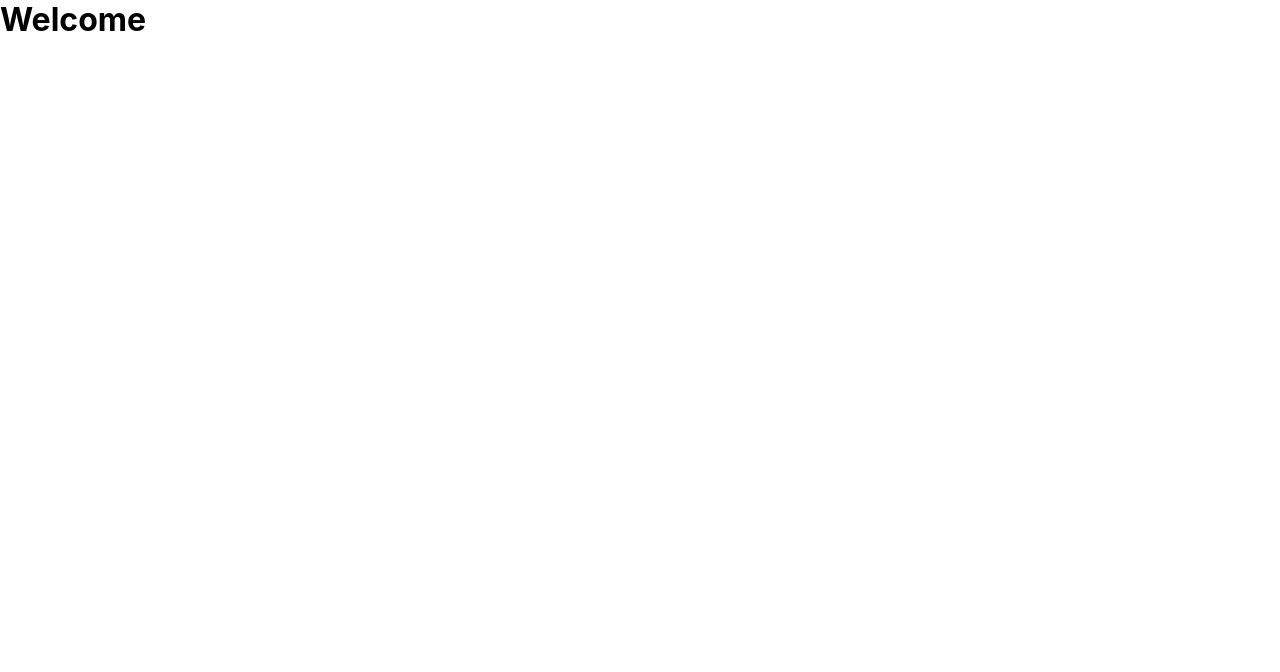
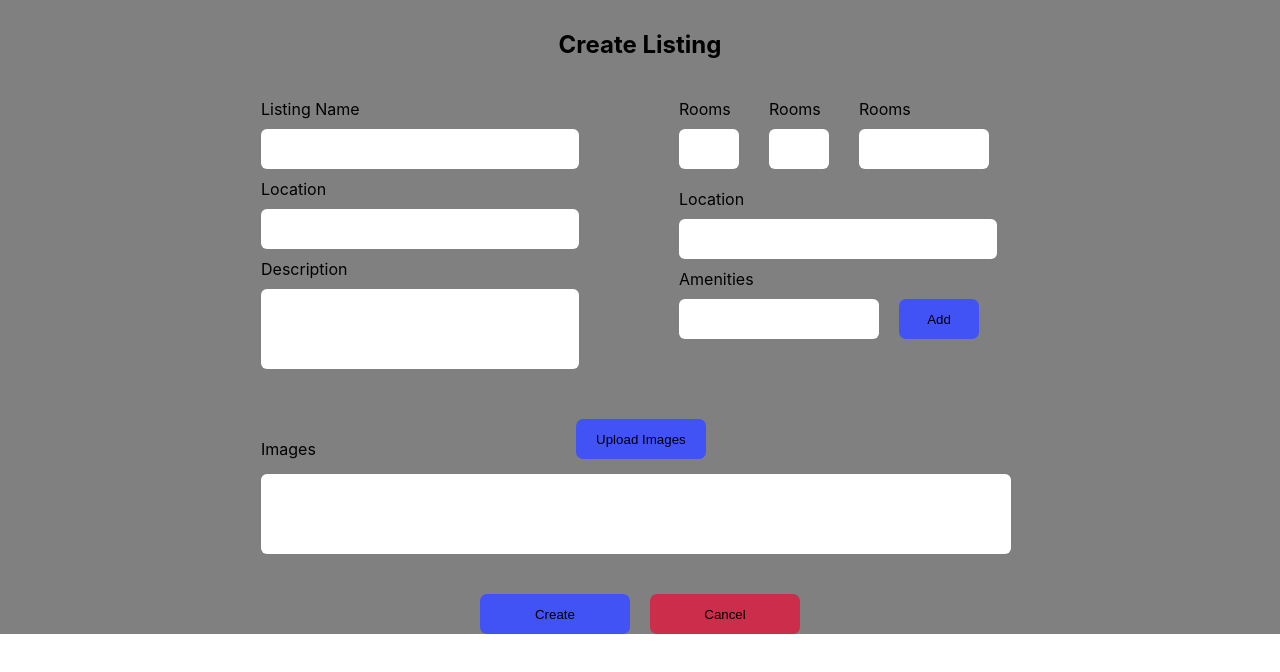
Before and after one commit to Ngcebenhle/Capstone-Project-Air-BnB, a React (Create React App) app: page / in a window 1280 px wide. Shown: the top 672 px of the page. Built offline with nearby package versions, Linux system fonts and the light colour scheme.

Commit message:
Created And Added Basis HTML and CSS structure for thr Create Listing Form

```diff
--- a/src/App.js
+++ b/src/App.js
@@ -1,9 +1,10 @@
 import './App.css';
+import CreateListingForm from './Components/CreateListingForm/CreateListingForm';
 
 function App() {
   return (
     <div className="App">
-      <h1>Welcome</h1>
+      <CreateListingForm/>
     </div>
   );
 }
--- /dev/null
+++ b/src/Components/CreateListingForm/CreateListingForm.css
@@ -0,0 +1,215 @@
+*{
+    margin: 0px;
+    padding: 0px;
+    box-sizing: border-box;
+}
+.CreateListingForm{
+    width: 100%;
+    height: 100%;
+    display: flex;
+    flex-direction: column;
+    align-items: center;
+    justify-content: center;
+    background-color: gray;
+}
+h2{
+    margin: 30px 0px 30px 0px;
+}
+.section1{
+    display: flex;
+
+}
+.sideA{
+    margin-right: 50px;
+}
+.section1 > div{
+    max-width: 381px;
+}
+/* Listing Name Input field */
+.listingName{
+    display: flex;
+    flex-direction: column;
+    margin: 10px 0px;
+}
+.listingName > span{
+ margin-bottom: 5px;
+}
+.listingName > input{
+ margin-top: 5px;
+ width: 318px;
+ height: 40px;
+ border-radius: 6px;
+ border: none;
+}
+
+/* Location input field */
+
+.location{
+ display: flex;
+ flex-direction: column;
+ margin: 10px 0px;
+}
+.location > span{
+ margin-bottom: 5px;
+}
+.location > input{
+ margin-top: 5px;
+ width: 318px;
+ height: 40px;
+ border-radius: 6px;
+ border: none;
+}
+
+/* Description input Field */
+
+.Description{
+    display: flex;
+    flex-direction: column;
+    margin: 10px 0px;
+   }
+   .Description > span{
+    margin-bottom: 5px;
+   }
+   .Description > input{
+    margin-top: 5px;
+    width: 318px;
+    height: 80px;
+    border-radius: 6px;
+    border: none;
+   }
+
+/* Side B */
+.sideB{
+    margin-left: 50px;
+}
+.roomsBathsTypes{
+    display: flex;
+
+}
+/* Rooms Baths Tytpes */
+
+.rooms{
+    display: flex;
+    flex-direction: column;
+    margin: 10px 0px;
+    margin-right: 30px;
+   }
+   .rooms > span{
+    margin-bottom: 5px;
+   }
+   .rooms > input{
+    margin-top: 5px;
+    width: 60px;
+    height: 40px;
+    border-radius: 6px;
+    border: none;
+   }
+
+   .baths{
+    display: flex;
+    flex-direction: column;
+    margin: 10px 0px;
+    margin-right: 30px;
+   }
+   .baths > span{
+    margin-bottom: 5px;
+   }
+   .baths > input{
+    margin-top: 5px;
+    width: 60px;
+    height: 40px;
+    border-radius: 6px;
+    border: none;
+   }
+
+   .types{
+    display: flex;
+    flex-direction: column;
+    margin: 10px 0px;
+    margin-right: 30px;
+   }
+   .types > span{
+    margin-bottom: 5px;
+   }
+   .types > input{
+    margin-top: 5px;
+    width: 130px;
+    height: 40px;
+    border-radius: 6px;
+    border: none;
+   }
+
+   /* Ameneties */
+
+   .amenities{
+    margin: 10px 0px;
+    margin-right: 30px;
+   }
+   .amenities > div {
+    display: flex;
+    margin: 10px 0px;
+   }
+   .amenities > span{
+    margin-bottom: 5px;
+   }
+   .content > input{
+    width: 200px;
+    height: 40px;
+    border-radius: 6px;
+    border: none;
+    margin-right: 20px;
+   }
+   .content > button {
+    width: 80px;
+    height: 40px;
+    border-radius: 7px;
+    border: none;
+    background-color: rgb(65, 83, 245);
+   }
+
+.section2{
+max-width: 750px;
+margin: 40px 0px;
+}
+.details{
+    display: flex;
+    flex-direction: row;
+    margin-bottom: 10px;
+    align-items: end;
+}
+.details > span {
+    margin-right: 260px;
+}
+.details > button{
+    width: 130px;
+    height: 40px;
+    border-radius: 7px;
+    border: none;
+    background-color: rgb(65, 83, 245);
+}
+.section2 > input  {
+    width: 750px;
+    margin-top: 5px;
+    height: 80px;
+    border-radius: 6px;
+    border: none;
+}
+.submitButtons{
+    display: flex;
+    justify-content: center;
+}
+.submitButtons > button {
+    width: 150px;
+    height: 40px;
+    border-radius: 7px;
+    border: none;
+    margin: 0px 10px 0px 10px;
+
+}
+.create{
+    background-color: rgb(65, 83, 245);
+}
+.cancel{
+    background-color: rgb(204, 45, 74);
+
+}
--- /dev/null
+++ b/src/Components/CreateListingForm/CreateListingForm.jsx
@@ -0,0 +1,82 @@
+import React from 'react'
+import './CreateListingForm.css'
+
+const CreateListingForm = () => {
+  return (
+    <div className='CreateListingForm'>
+        <h2>Create Listing</h2>
+          <div className="form">
+                  <div className="section1">
+
+                    <div className="sideA">
+
+                        <div className="listingName">
+                            <span>Listing Name</span>
+                            <input type="text" name="" id="" />
+                        </div>
+
+                        <div className="location">
+                            <span>Location</span>
+                            <input type="text" name="" id="" />
+                        </div>
+
+                        <div className="Description">
+                            <span>Description</span>
+                            <input type="text" name="" id="" />
+                        </div>
+
+                    </div>
+
+                    <div className="sideB">
+
+                        <div className="roomsBathsTypes">
+
+                            <div className="rooms">
+                                <span>Rooms</span>
+                                <input type="text" name="" id="" />
+                            </div>
+                            <div className="baths">
+                            <span>Rooms</span>
+                            <input type="text" name="" id="" />
+                            </div>
+                            <div className="types">
+                            <span>Rooms</span>
+                            <input type="text" name="" id="" />
+                            </div>
+
+                        </div>
+
+                        <div className="location">
+                            <span>Location</span>
+                            <input type="text" name="" id="" />
+                        </div>
+
+                        <div className="amenities">
+                            <span>Amenities</span>
+                           <div className='content'>
+                           <input type="text" name="" id="" />
+                           <button>Add</button>
+                           </div>
+                        </div>
+                    </div>
+                  </div>
+                  <div className="section2">
+
+                   <div className="details">
+                   <span>Images</span>
+                   <button>Upload Images</button>
+                   </div>
+
+                   <input type="text" name="" id="" />
+
+                  </div>
+                  <div className="submitButtons">
+                    <button className='create'>Create</button>
+                    <button className='cancel'>Cancel</button>
+                  </div>
+          </div>
+    </div>
+  )
+}
+
+export default CreateListingForm
```
